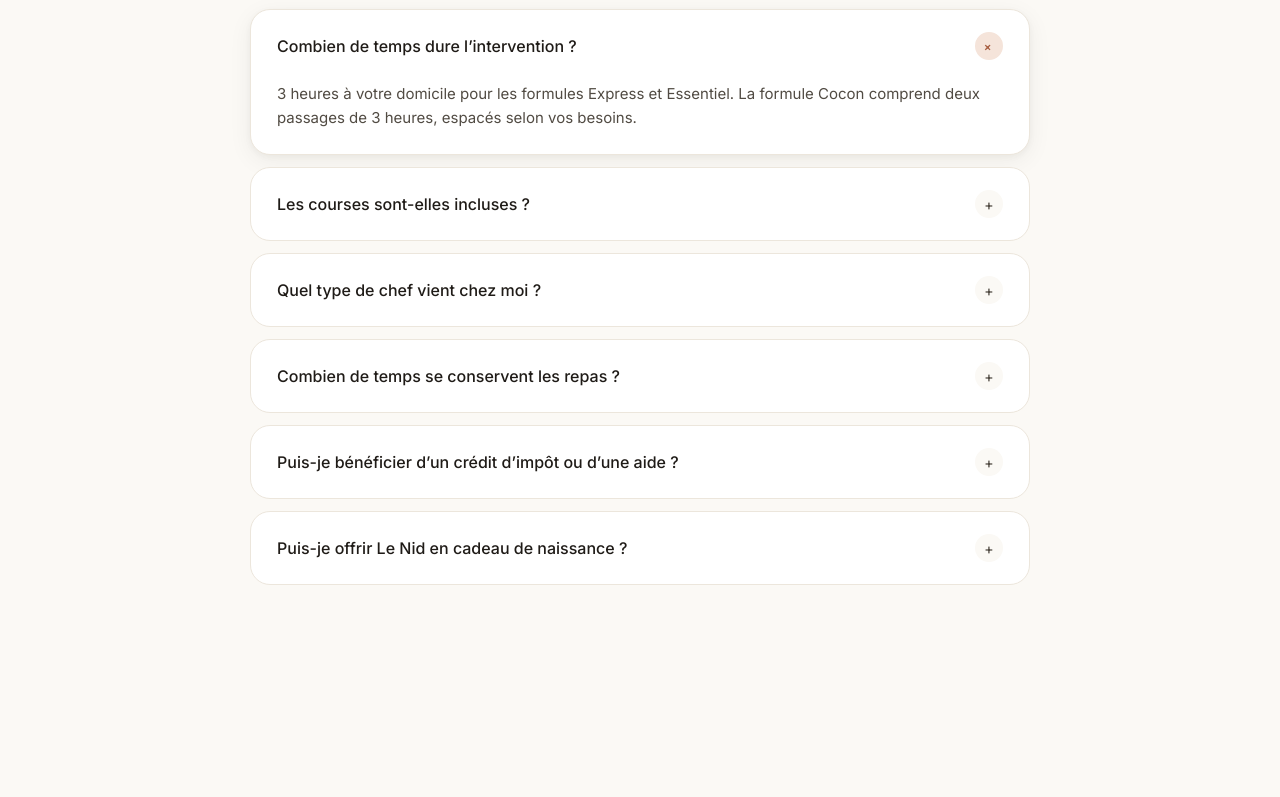
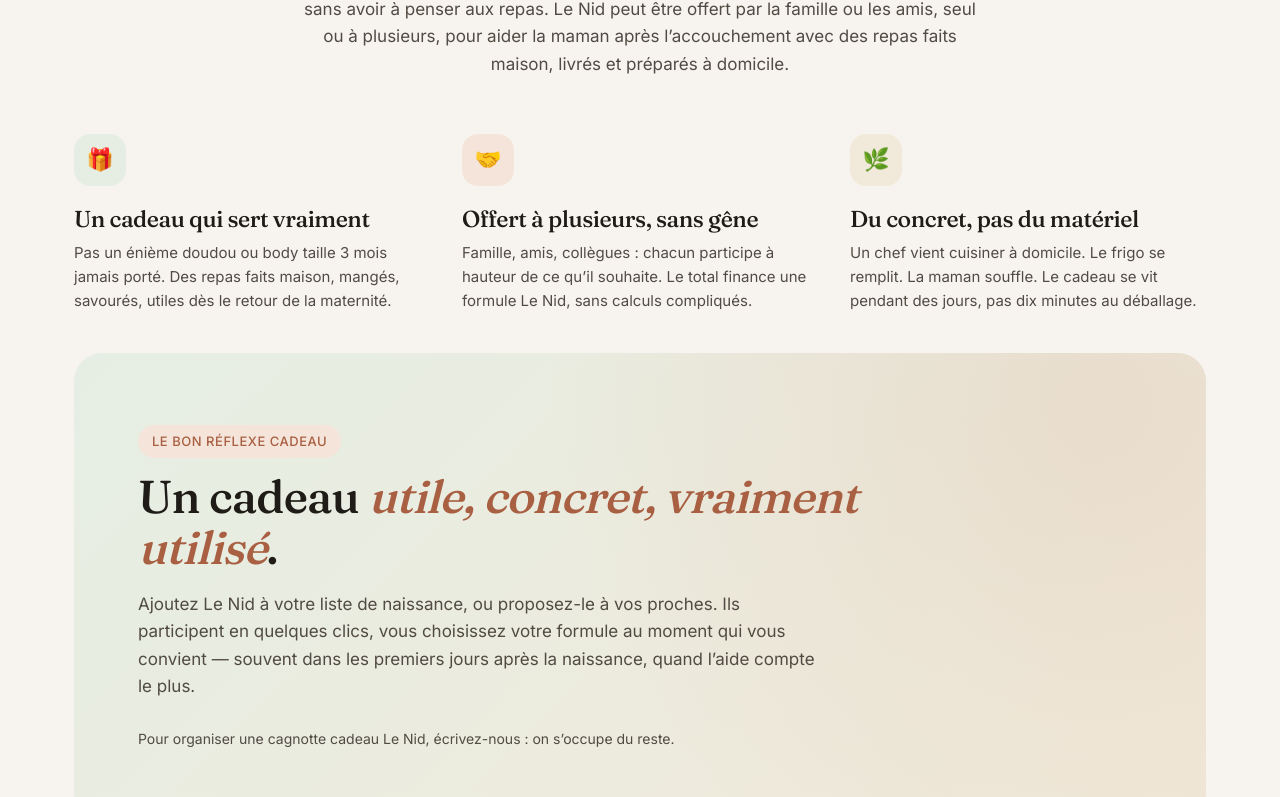
Before and after one commit to Ahmed-Bouzid/le-nid, a React (Vite) app: page / in a window 1280 px wide. Shown: the part 6692-7489 px from the top of the page. Built offline with nearby package versions, Linux system fonts and the light colour scheme.

Commit message:
feat: add 'Idéal pour une liste de naissance' section

```diff
--- a/src/App.jsx
+++ b/src/App.jsx
@@ -6,6 +6,7 @@
 import Meals from './components/Meals.jsx'
 import Why from './components/Why.jsx'
 import Aides from './components/Aides.jsx'
+import Gift from './components/Gift.jsx'
 import Faq from './components/Faq.jsx'
 import ChefForm from './components/ChefForm.jsx'
 import FinalCta from './components/FinalCta.jsx'
@@ -23,6 +24,7 @@
         <Meals />
         <Why />
         <Aides />
+        <Gift />
         <Faq />
         <ChefForm />
         <FinalCta />
--- /dev/null
+++ b/src/components/Gift.jsx
@@ -0,0 +1,64 @@
+const points = [
+  {
+    icon: '🎁',
+    title: 'Un cadeau qui sert vraiment',
+    text: 'Pas un énième doudou ou body taille 3 mois jamais porté. Des repas faits maison, mangés, savourés, utiles dès le retour de la maternité.'
+  },
+  {
+    icon: '🤝',
+    title: 'Offert à plusieurs, sans gêne',
+    text: 'Famille, amis, collègues : chacun participe à hauteur de ce qu’il souhaite. Le total finance une formule Le Nid, sans calculs compliqués.'
+  },
+  {
+    icon: '🌿',
+    title: 'Du concret, pas du matériel',
+    text: 'Un chef vient cuisiner à domicile. Le frigo se remplit. La maman souffle. Le cadeau se vit pendant des jours, pas dix minutes au déballage.'
+  }
+]
+
+export default function Gift() {
+  return (
+    <section id="gift">
+      <div className="container">
+        <div className="sec-head">
+          <span className="eyebrow">Liste de naissance</span>
+          <h2>Idéal pour une liste de naissance</h2>
+          <p>
+            Le plus beau cadeau de naissance n’est pas dans un paquet. C’est quelques jours
+            sans avoir à penser aux repas. Le Nid peut être offert par la famille ou les amis,
+            seul ou à plusieurs, pour aider la maman après l’accouchement avec des repas
+            faits maison, livrés et préparés à domicile.
+          </p>
+        </div>
+
+        <div className="why-grid">
+          {points.map(p => (
+            <div className="why-card" key={p.title}>
+              <div className="ic">{p.icon}</div>
+              <h3>{p.title}</h3>
+              <p>{p.text}</p>
+            </div>
+          ))}
+        </div>
+
+        <div className="aides-card" style={{ marginTop: 40 }}>
+          <div className="aides-content">
+            <span className="eyebrow">Le bon réflexe cadeau</span>
+            <h2 style={{ marginTop: 14 }}>
+              Un cadeau <span className="accent-text">utile, concret, vraiment utilisé</span>.
+            </h2>
+            <p className="aides-lead">
+              Ajoutez Le Nid à votre liste de naissance, ou proposez-le à vos proches.
+              Ils participent en quelques clics, vous choisissez votre formule au moment
+              qui vous convient — souvent dans les premiers jours après la naissance,
+              quand l’aide compte le plus.
+            </p>
+            <p className="aides-note">
+              Pour organiser une cagnotte cadeau Le Nid, écrivez-nous : on s’occupe du reste.
+            </p>
+          </div>
+        </div>
+      </div>
+    </section>
+  )
+}
```
